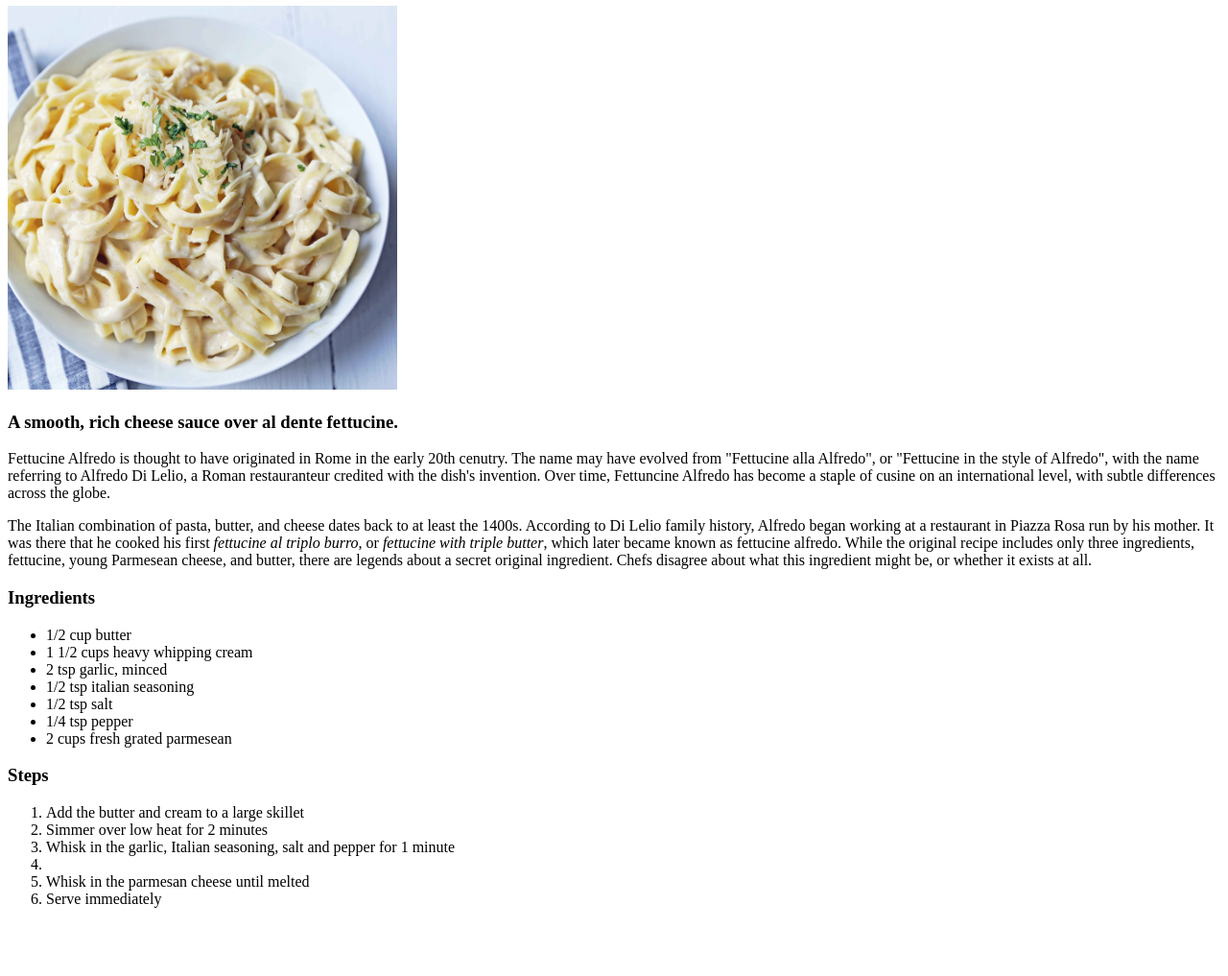
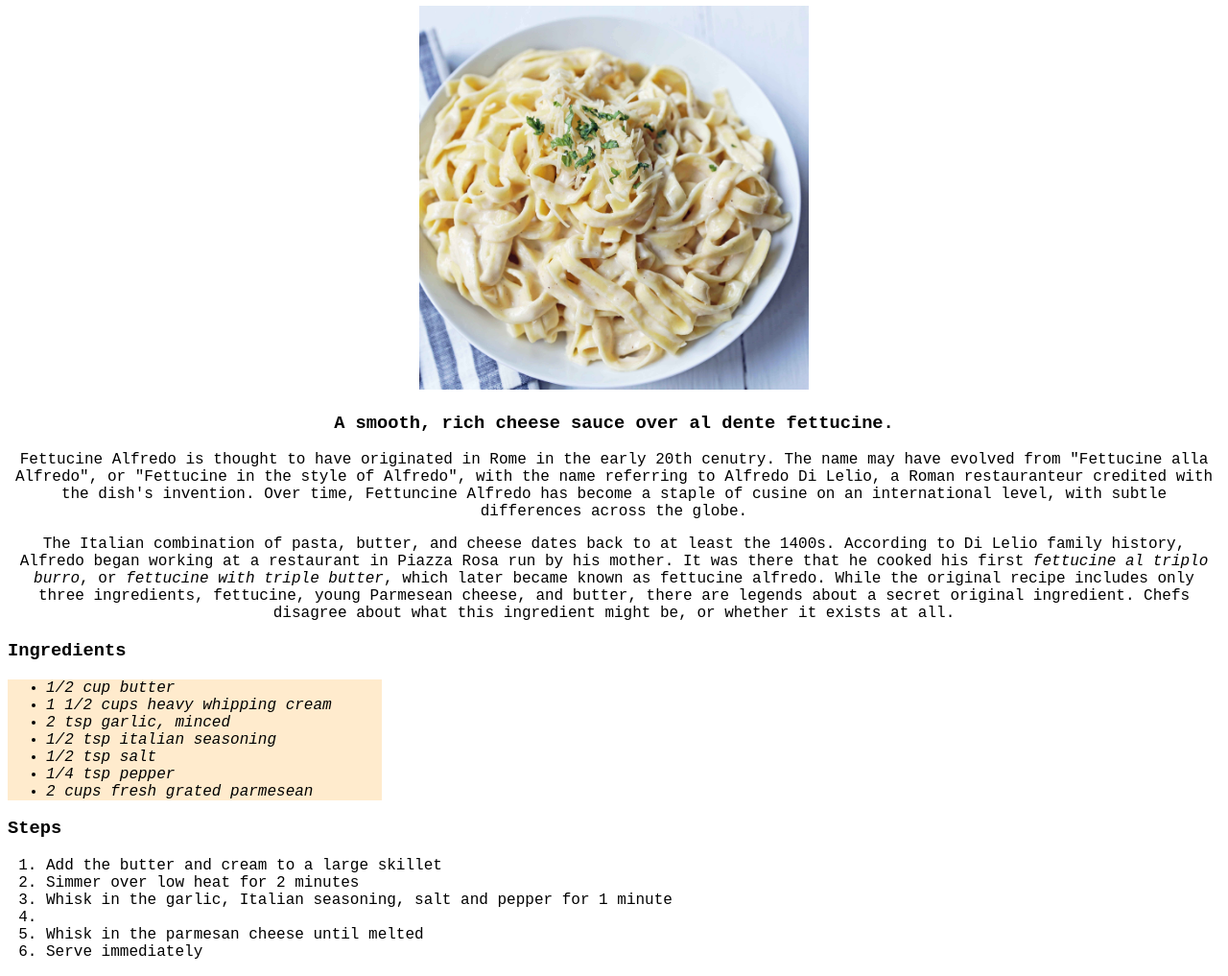
Before and after one commit to matt-the-thew/odin-recipies, a plain HTML site: page recipies/alfredo.html in a window 1280 px wide. Shown: the part 74-1091 px from the top of the page at 96% size. Before the commit the page ends 1036 px from the top, so only its background shows below. Drawn offline with Linux system fonts and the light colour scheme.

Commit message:
Add style to main page and recipies
Create stylesheets at all directory levels to style page content. Use
web-safe fonts and basic styling to make pages easier to read. Add links
to appropriate stylesheets in all files.

```diff
--- a/recipies/alfredo.html
+++ b/recipies/alfredo.html
@@ -2,15 +2,18 @@
 <html lang="en">
     <meta charset="utf-8">
     <head>
+        <link rel="stylesheet" href="recipe_style.css">
         <title>Fettucine Alfredo</title>
     </head>
 
     <body>
         <h1>Fettucine Alfredo</h1>
+        <div class="article-content">
         <img src="./fettucine_alfredo.jpg" height="400px">
         <h3>A smooth, rich cheese sauce over al dente fettucine.</h3>
         <p>Fettucine Alfredo is thought to have originated in Rome in the early 20th cenutry. The name may have evolved from "Fettucine alla Alfredo", or "Fettucine in the style of Alfredo", with the name referring to Alfredo Di Lelio, a Roman restauranteur credited with the dish's invention. Over time, Fettuncine Alfredo has become a staple of cusine on an international level, with subtle differences across the globe.</p>
         <p>The Italian combination of pasta, butter, and cheese dates back to at least the 1400s. According to Di Lelio family history, Alfredo began working at a restaurant in Piazza Rosa run by his mother. It was there that he cooked his first <i>fettucine al triplo burro</i>, or <i>fettucine with triple butter</i>, which later became known as fettucine alfredo. While the original recipe includes only three ingredients, fettucine, young Parmesean cheese, and butter, there are legends about a secret original ingredient. Chefs disagree about what this ingredient might be, or whether it exists at all.</p>
+        </div>
         <h3>Ingredients</h3>
         <ul>
             <li>1/2 cup butter</li>
--- /dev/null
+++ b/recipies/recipe_style.css
@@ -0,0 +1,19 @@
+* {
+    font-family: 'Courier New', Courier, monospace;
+}
+
+.article-content {
+    width: 100%;
+    text-align: center;
+    justify-content: left;
+}
+
+ul {
+    font-style: italic;
+    background-color: blanchedalmond;
+    width: 350px;
+}
+
+ol {
+    max-width: 800px;
+}
```
Also changed, not shown: recipies/french_onion_soup.html (+3 -0 lines), recipies/smashburger.html (+3 -0 lines).
